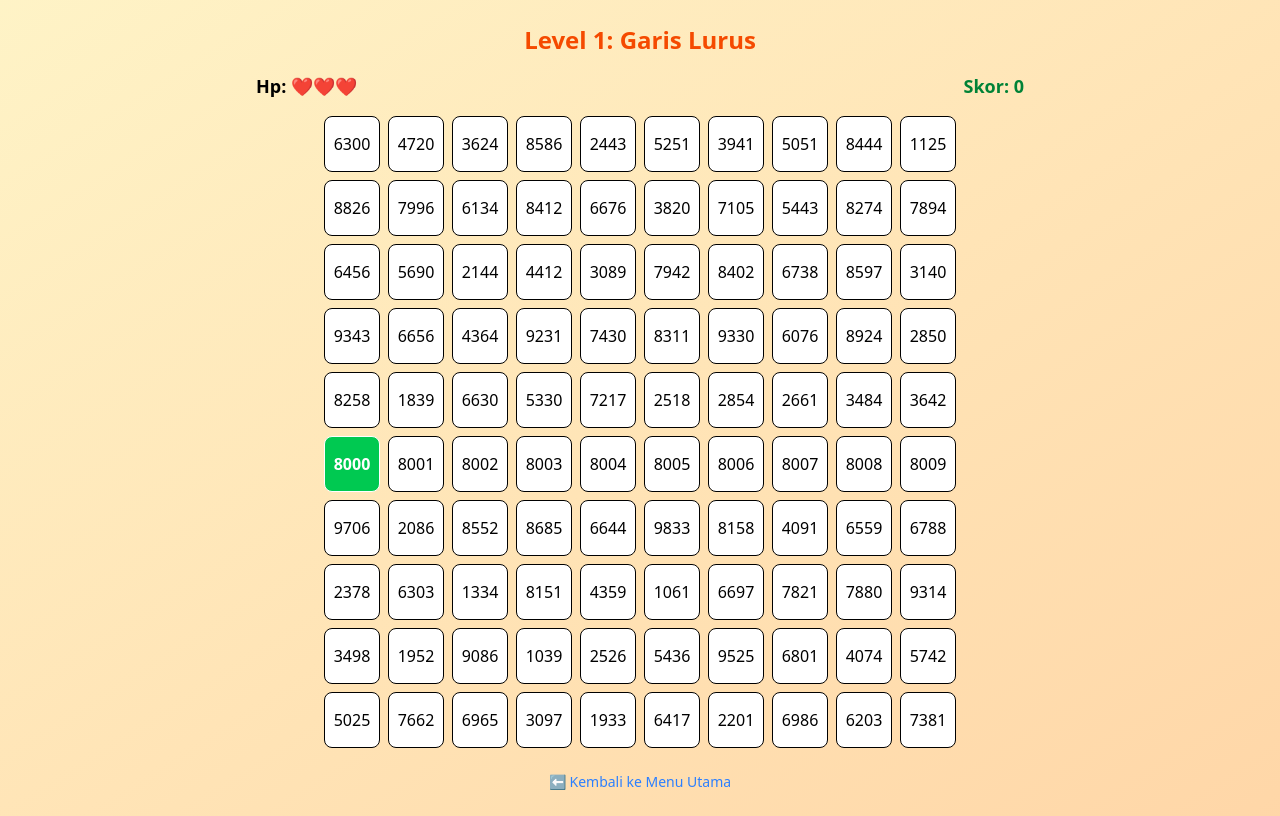
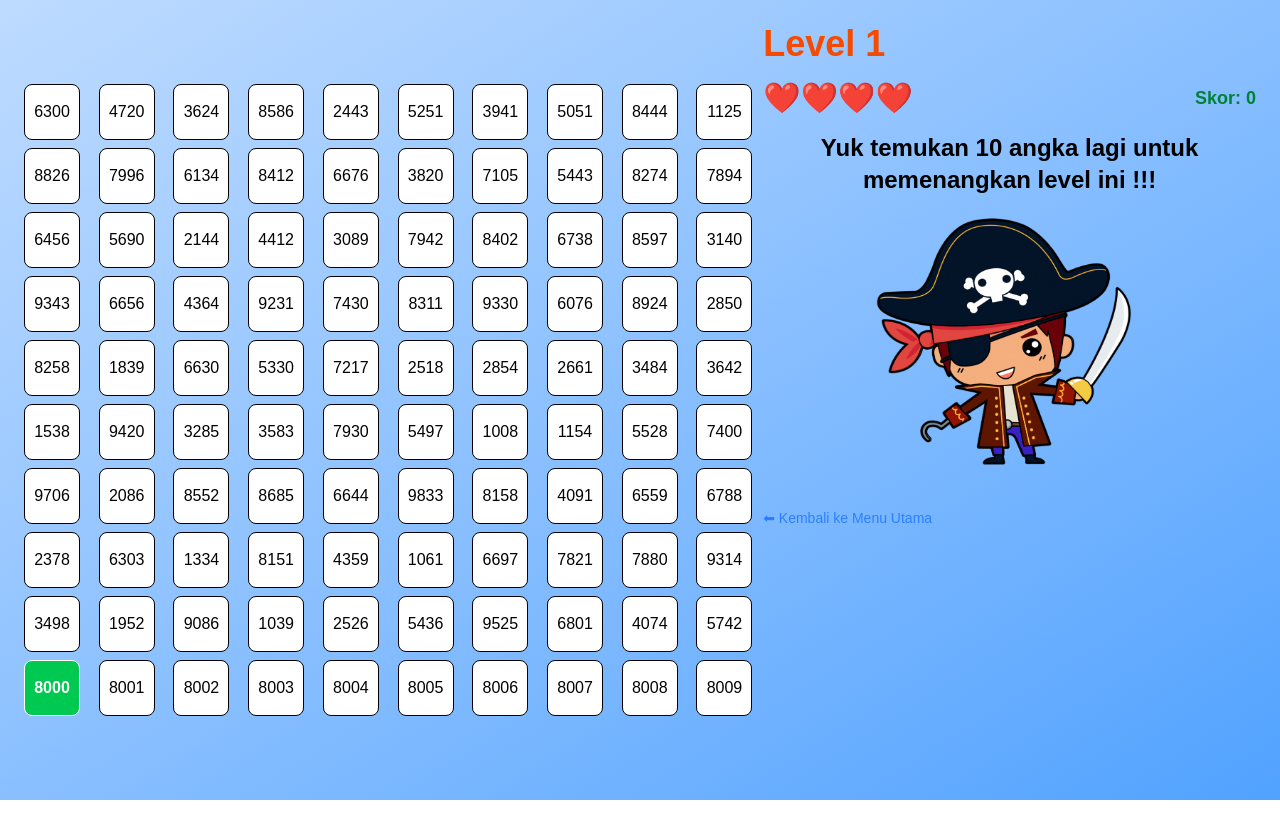
Before and after one commit to Izra4/jejak-angka, a React (Vite) app: page /game in a window 1280 px wide. Built offline with nearby package versions, Linux system fonts and the light colour scheme.

Commit message:
feat: utilizing system

```diff
--- a/src/components/Hitpoints.tsx
+++ b/src/components/Hitpoints.tsx
@@ -6,14 +6,14 @@ interface HitpointsProps {
 
 const Hitpoints: React.FC<HitpointsProps> = ({ lives }) => {
   const hearts = Array.from({ length: lives }, (_, i) => (
-    <span key={i} className="text-red-500">
+    <span key={i} className="text-red-500 text-3xl">
       ❤️
     </span>
   ));
 
   return (
     <div className="text-lg font-semibold">
-      Hp: {hearts}
+      {hearts}
     </div>
   );
 };
--- a/src/components/button/Button.tsx
+++ b/src/components/button/Button.tsx
@@ -1,12 +1,13 @@
 import React from 'react';
 
 interface ButtonProps {
-  text: string;
+  text: React.ReactNode;
   onClick?: () => void;
   variant?: 'primary' | 'secondary';
+  size?: string;
 }
 
-const Button: React.FC<ButtonProps> = ({ text, onClick, variant = 'primary' }) => {
+const Button: React.FC<ButtonProps> = ({ text, onClick, variant = 'primary', size = 'w-1/3' }) => {
   const baseStyle = "px-6 py-2 text-lg font-semibold rounded-3xl transition";
   const primary = "bg-white hover:bg-blue-600 text-blue-500 hover:text-white shadow-lg border border-blue-500 border-2";
   const secondary = "bg-white text-blue-500 border border-blue-500 hover:bg-blue-100";
@@ -14,7 +15,7 @@ const Button: React.FC<ButtonProps> = ({ text, onClick, variant = 'primary' }) =
   return (
     <button
       onClick={onClick}
-      className={`${baseStyle} ${variant === 'primary' ? primary : secondary} w-1/3 font-poppins`}
+      className={`${baseStyle} ${variant === 'primary' ? primary : secondary} ${size === "" ? 'w-1/3' : size} font-poppins`}
     >
       {text}
     </button>
--- a/src/data/patterns.ts
+++ b/src/data/patterns.ts
@@ -1,8 +1,9 @@
 export type GridPoint = { row: number; col: number };
 
+const randomRow = Math.floor(Math.random() * 10);
 export const levelPatterns: Record<number, GridPoint[]> = {
   1: [
-    ...Array.from({ length: 10 }, (_, i) => ({ row: 5, col: i })),
+    ...Array.from({ length: 10 }, (_, i) => ({ row: randomRow, col: i })),
   ],
 
   2: [
--- a/src/pages/GamePage.tsx
+++ b/src/pages/GamePage.tsx
@@ -5,6 +5,7 @@ import Hitpoints from '../components/Hitpoints';
 import PopupMessage from '../components/PopupMessage';
 import { useLocation, useNavigate } from 'react-router-dom';
 import { levelPatterns } from '../data/patterns';
+import char from '../assets/icons/char.png';
 
 const GRID_SIZE = 10;
 const TOTAL_CELLS = GRID_SIZE * GRID_SIZE;
@@ -24,7 +25,7 @@ const GamePage: React.FC = () => {
   const [feedback, setFeedback] = useState<{ type: 'success' | 'error'; message: string } | null>(null);
   const [showPopup, setShowPopup] = useState(false);
   const [score, setScore] = useState(0);
-  const [lives, setLives] = useState(3);
+  const [lives, setLives] = useState(4);
   const [selectedCoords, setSelectedCoords] = useState<{ x: number; y: number }[]>([]);
 
   useEffect(() => {
@@ -44,15 +45,21 @@ const GamePage: React.FC = () => {
     setCorrectOrder(ordered);
     setCurrentIndex(0);
     setScore(0);
-    setLives(3);
+    setLives(4);
     setSelectedCoords([]);
   }, [count, level, pattern]);
 
   useEffect(() => {
     if (currentIndex === correctOrder.length && correctOrder.length > 0) {
       setTimeout(() => {
-
-      }, 1000);
+        navigate('/result', {
+          state: {
+            score,
+            success: true,
+            level,
+          },
+        });
+      }, 1500);
     }
   }, [currentIndex, correctOrder, navigate, score, level]);
 
@@ -102,21 +109,8 @@ const GamePage: React.FC = () => {
   };
 
   return (
-    <div className="min-h-screen bg-gradient-to-br from-amber-100 to-orange-200 p-6 flex flex-col items-center">
-      <h1 className="text-2xl font-bold text-orange-600 mb-4">
-        Level {level}: {level === 1 ? 'Garis Lurus' : level === 2 ? 'Hati' : 'Bintang'}
-      </h1>
-
-      {feedback && (
-        <PopupMessage type={feedback.type} message={feedback.message} visible={showPopup} />
-      )}
-
-      <div className="flex justify-between items-center w-full max-w-3xl mb-4">
-        <Hitpoints lives={lives} />
-        <Score score={score} />
-      </div>
-
-      <div ref={containerRef} className="relative">
+    <div className="min-h-screen bg-gradient-to-br from-blue-200 to-blue-400 p-6 flex flex-row items-center font-poppins">
+      <div ref={containerRef} className="w-3/5 relative">
         <svg className="absolute top-0 left-0 w-full h-full pointer-events-none z-20">
           {selectedCoords.map((point, i) => {
             const next = selectedCoords[i + 1];
@@ -133,6 +127,29 @@ const GamePage: React.FC = () => {
               />
             );
           })}
+
+            {selectedCoords.length === correctOrder.length &&
+            selectedCoords.length > 1 &&
+            selectedCoords[0] &&
+            selectedCoords[selectedCoords.length - 1] && (
+            <>
+              <line
+                x1={selectedCoords[selectedCoords.length - 1].x}
+                y1={selectedCoords[selectedCoords.length - 1].y}
+                x2={selectedCoords[0].x}
+                y2={selectedCoords[0].y}
+                stroke="red"
+                strokeWidth="4"
+              />
+              <polygon
+              points={selectedCoords
+                .map((point) => `${point.x},${point.y}`)
+                .join(' ')}
+              fill="rgba(255, 0, 0, 0.8)"
+              stroke="none"
+              />
+            </>
+            )}
         </svg>
 
         <div className="grid grid-cols-10 gap-2 relative z-10">
@@ -148,6 +165,32 @@ const GamePage: React.FC = () => {
         </div>
       </div>
 
+      <div className='w-2/5 flex flex-col items-start justify-start self-start h-fit'>
+        <h1 className="font-bold text-orange-600 mb-4 text-4xl">
+          Level {level}
+        </h1>
+
+        {feedback && (
+          <PopupMessage type={feedback.type} message={feedback.message} visible={showPopup} />
+        )}
+
+        <div className="flex justify-between items-center w-full max-w-3xl mb-4">
+          <Hitpoints lives={lives} />
+          <Score score={score} />
+        </div>
+
+        <p className='font-semibold text-2xl text-center'>
+          Yuk temukan {correctOrder.length - currentIndex} angka lagi untuk memenangkan level ini !!!
+        </p>
+
+        <div className='w-full flex justify-center items-center'>
+          <img
+            src={char}
+            alt="character"
+            className='w-72 h-72 item'
+          />
+        </div>
+
         <button
           onClick={() => navigate('/')}
           className="mt-6 text-sm text-blue-500 hover:underline"
@@ -155,6 +198,7 @@ const GamePage: React.FC = () => {
           ⬅ Kembali ke Menu Utama
         </button>
       </div>
+    </div>
   );
 };
 
--- a/src/pages/HomePage.tsx
+++ b/src/pages/HomePage.tsx
@@ -29,7 +29,7 @@ const HomePage: React.FC = () => {
           className='w-3xl h-auto'
         />
 
-        <PlayButton size={104} onClick={() => navigate('game')} className='-mt-5'/>
+        <PlayButton size={104} onClick={() => navigate('/game', {state: {level: 1}})} className='-mt-5'/>
 
         <div className='w-1/2 flex flex-row justify-between mt-12'>
           <Button text="Petunjuk" onClick={() => navigate('/instructions')} />
--- a/src/pages/ResultPage.tsx
+++ b/src/pages/ResultPage.tsx
@@ -1,6 +1,6 @@
-import React from 'react';
-import Button from '../components/button/Button';
-import { useLocation, useNavigate } from 'react-router-dom';
+import React from "react";
+import Button from "../components/button/Button";
+import { useLocation, useNavigate } from "react-router-dom";
 
 interface LocationState {
   score: number;
@@ -17,28 +17,48 @@ const ResultPage: React.FC = () => {
 
   return (
     <div className="min-h-screen bg-gradient-to-br from-green-100 to-lime-200 flex flex-col items-center justify-center text-center p-6">
-      <h1 className={`text-4xl font-bold mb-4 ${success ? 'text-green-600' : 'text-red-500'}`}>
-        {success ? '🎉 Yeay Kamu Berhasil!' : '😢 Kesempatanmu Habis!'}
+      <h1 className={`text-4xl font-bold mb-4 ${success ? "text-green-600" : "text-red-500"}`}>
+        {success ? "🎉 Yeay Kamu Berhasil!" : "😢 Kesempatanmu Habis!"}
       </h1>
       <p className="text-lg text-gray-700 mb-8">
         {success
-          ? 'Selamat! Kamu menemukan pola angka ajaibnya!'
-          : 'Wah, kamu belum berhasil menemukan semua angkanya.'}
+          ? "Selamat! Kamu menemukan pola angka ajaibnya!"
+          : "Wah, kamu belum berhasil menemukan semua angkanya."}
       </p>
 
       <div className="bg-white rounded-xl shadow-lg p-6 text-xl font-semibold text-gray-800 mb-8">
         Skor Akhir: <span className="text-green-600">{score}</span>
       </div>
 
-      <div className="flex flex-col gap-4">
+      <div className="flex flex-col gap-4 justify-center items-center">
         {success && level < 3 && (
           <Button
-            text={`➡️ Lanjut ke Level ${level + 1}`}
-            onClick={() => navigate('/game', { state: { level: level + 1 } })}
+            text={
+              <div className="flex items-center justify-center gap-2">
+                <span>➡️</span>
+                <span>Lanjut ke Level {level + 1}</span>
+              </div>
+            }
+            onClick={() => navigate("/game", { state: { level: level + 1 } })}
+            size="w-3/4"
           />
         )}
-        <Button text="🔁 Main Lagi" onClick={() => navigate('/game', { state: { level } })} />
-        <Button text="🏠 Menu Utama" onClick={() => navigate('/')} variant="secondary" />
+        <Button
+          text="🔁 Main Lagi"
+          onClick={() => navigate("/game", { state: { level } })}
+          size="w-3/4"
+        />
+        <Button
+          text={
+            <div className="flex items-center justify-center gap-2">
+              <span>🏠</span>
+              <p className="text-left">Menu Utama</p>
+            </div>
+          }
+          onClick={() => navigate("/")}
+          variant="secondary"
+          size="w-3/4"
+        />
       </div>
     </div>
   );
```
Lines whose indentation alone changed are shown as unchanged.
